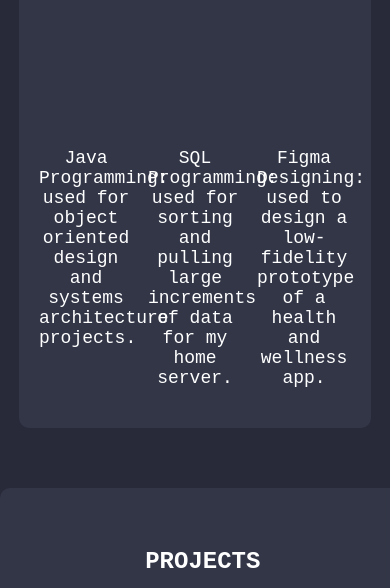
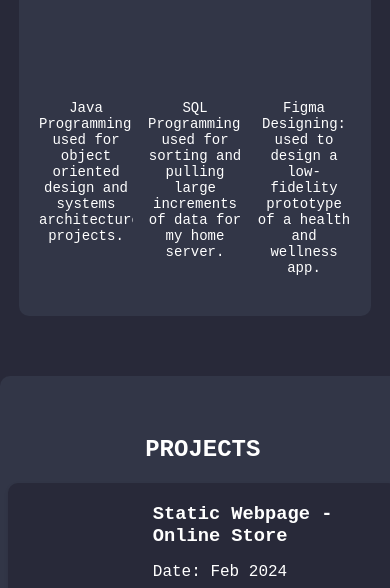
Before and after one commit to erictracc/Eric-Portfolio, a plain HTML site: page index.html in a window 390 px wide. Shown: the part 3726-4314 px from the top of the page. Drawn offline with Linux system fonts and the light colour scheme.

Commit message:
changed text sizes and editting design flaws on iphone.

```diff
--- a/index.html
+++ b/index.html
@@ -165,7 +165,7 @@
 <div class="contact-container">
     <div id="contact" class="section">
         <h2>Contact Me</h2>
-        <p>Feel free to fill the form below or contact me at erictraccitto@gmail.com</p>
+        <p>Feel free to fill the form below or contact me at <br>erictraccitto@gmail.com</p>
         <form>
             <div class="input-group">
                 <label for="name">First Name:</label>
--- a/style.css
+++ b/style.css
@@ -186,7 +186,8 @@ nav ul li a:hover {
 
 .skill-name {
     margin-top: 10px;
-    font-size: 18px;
+    font-size: 14px;
+    overflow: hidden;
 }
 
 
```
